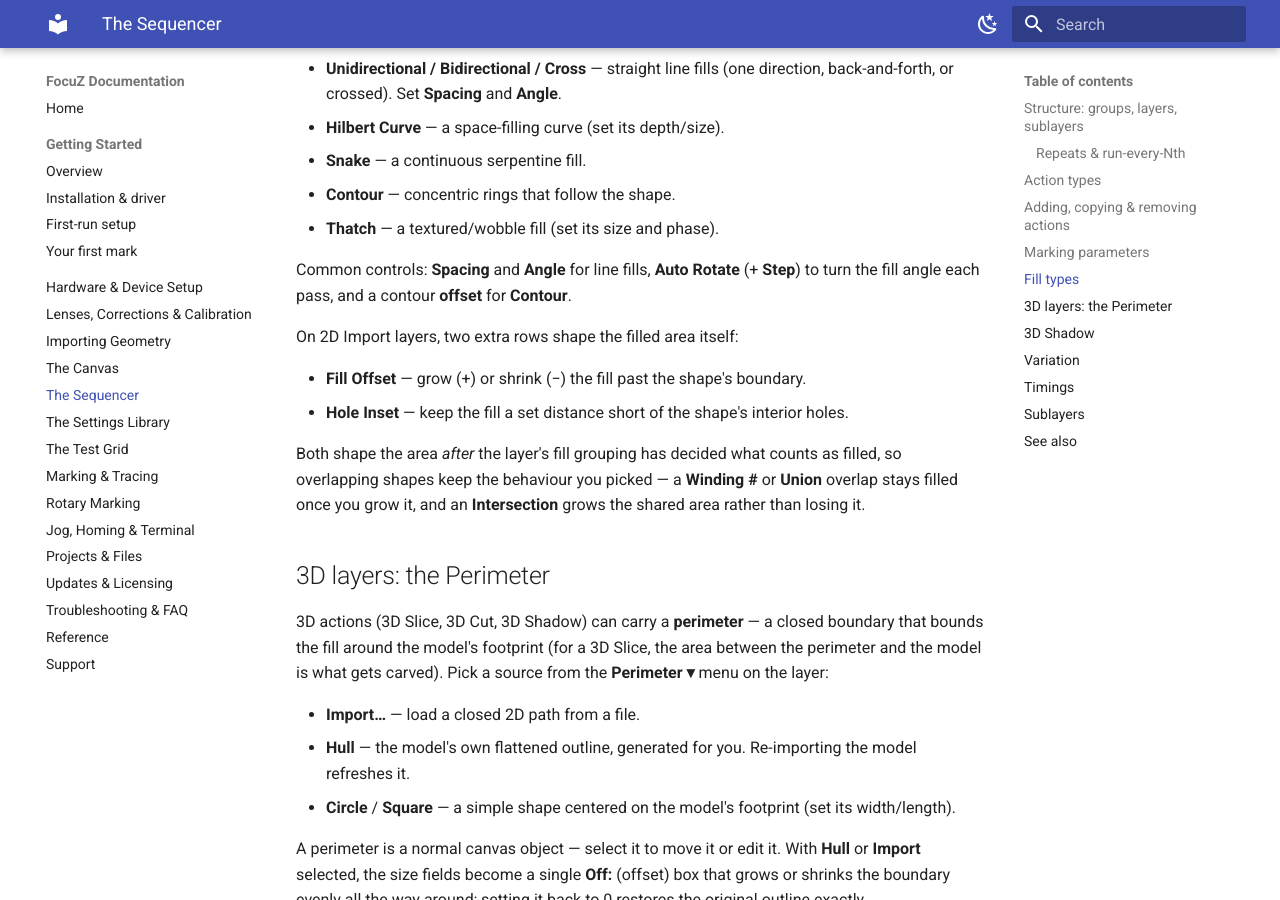
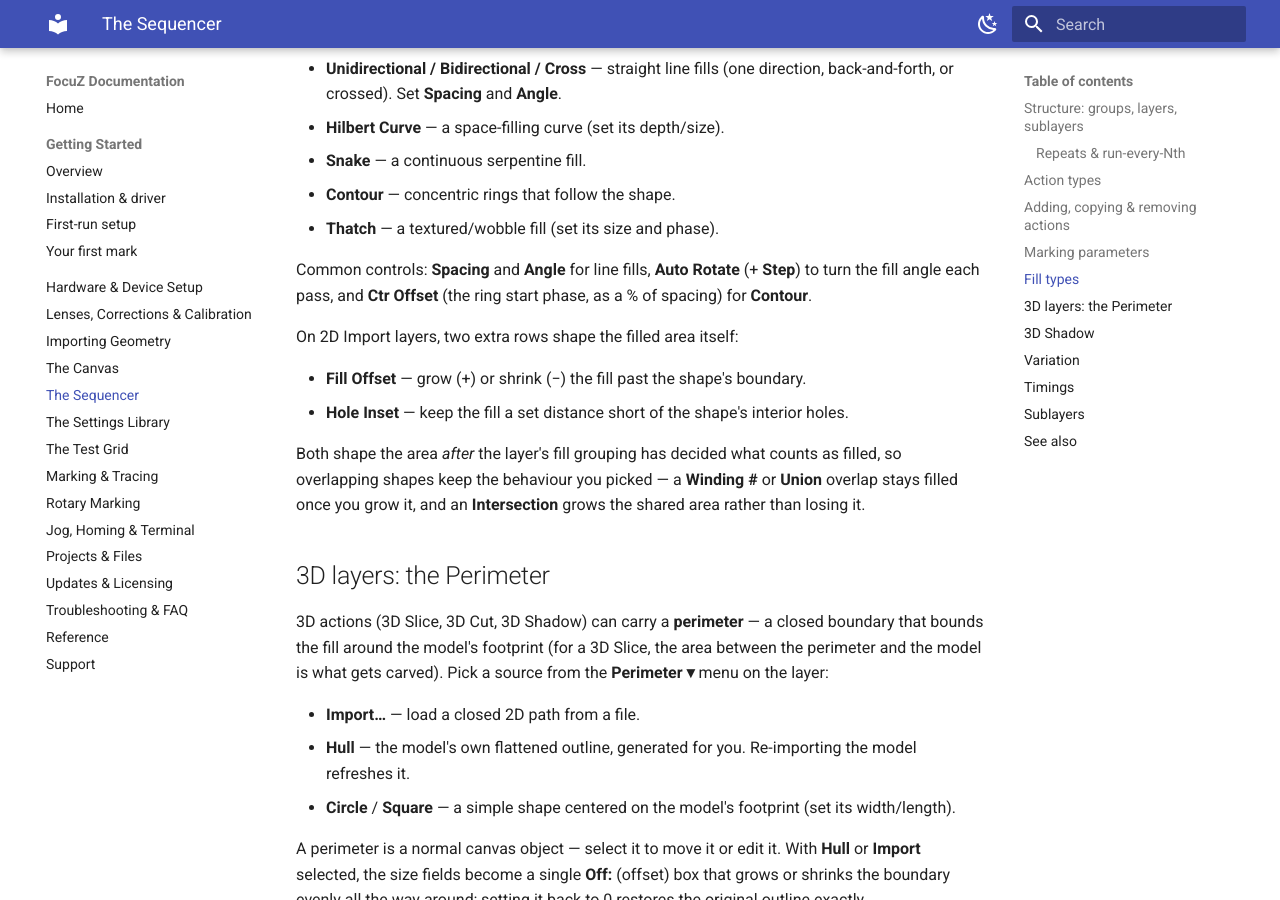
Before and after one commit to Lokahi-Shop/focuz-docs, an MkDocs documentation site: the page built from docs/sequencer.md, in a window 1280 px wide and 900 px high, scrolled down 3235 px. Built offline with MkDocs 1.6.1 and Material for MkDocs 9.7.7, drawn with Linux system fonts in a browser that asks for light colours.

Commit message:
docs: name the Ctr Offset control instead of 'a contour offset'
Co-Authored-By: Claude Opus 5 (1M context) <noreply@anthropic.com>

```diff
--- a/docs/sequencer.md
+++ b/docs/sequencer.md
@@ -112,7 +112,7 @@ Pick a **fill** to engrave a filled area (leave it off to mark just the outline)
 - **Thatch** — a textured/wobble fill (set its size and phase).
 
 Common controls: **Spacing** and **Angle** for line fills, **Auto Rotate** (+ **Step**) to turn the fill
-angle each pass, and a contour **offset** for **Contour**.
+angle each pass, and **Ctr Offset** (the ring start phase, as a % of spacing) for **Contour**.
 
 On 2D Import layers, two extra rows shape the filled area itself:
 
```
